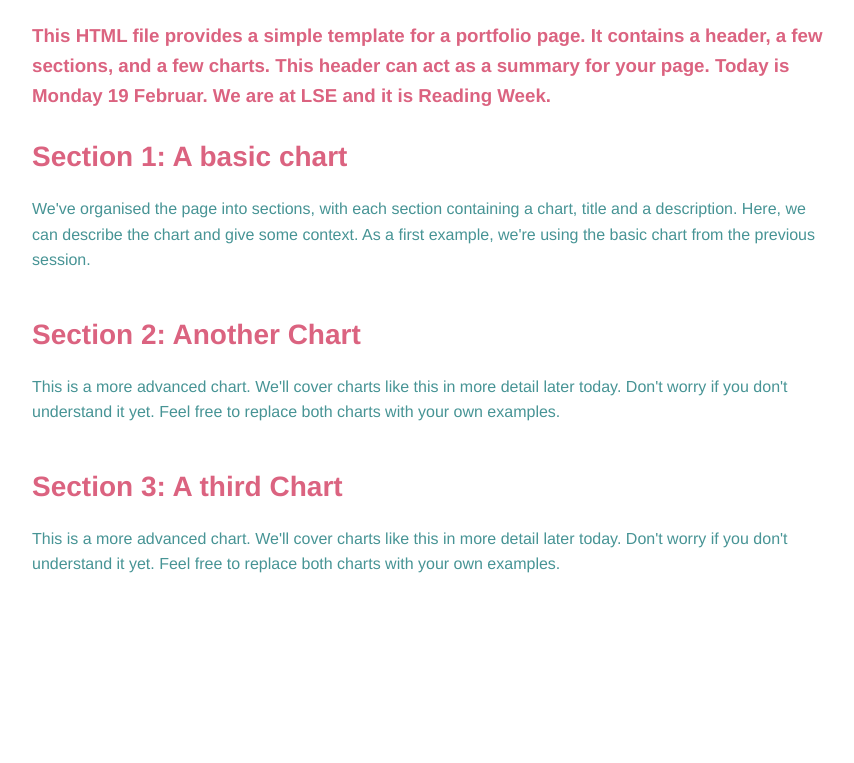
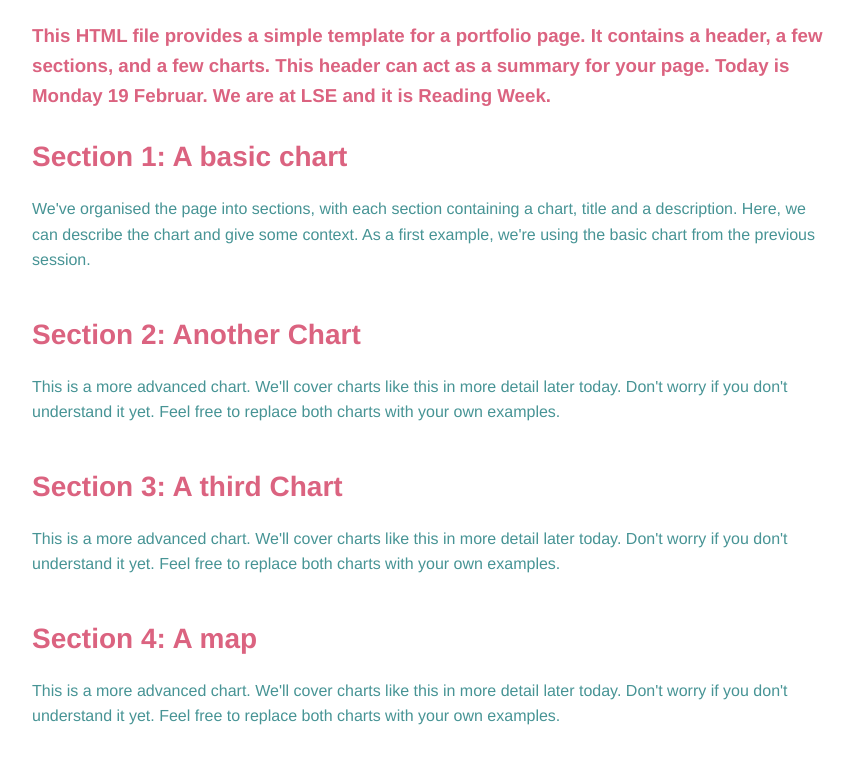
Before and after one commit to camilasaldivia/camilasaldivia.github.io, a plain HTML site: page index.html in a window 1280 px wide. Shown: the part 189-952 px from the top of the page, without its empty margins (208-1062 px from the left). Before the commit the page ends 806 px from the top, so only its background shows below. Drawn offline with Linux system fonts and the light colour scheme; a script that the page names is missing.

Commit message:
index.html

```diff
--- a/index.html
+++ b/index.html
@@ -85,6 +85,17 @@
         <figure id="figure_3"></figure> <!-- we give it an id so we can put a vega-lite graph here with VegaEmbed -->
     </section>
 
+    <section>
+        <div class="chart-description"> <!-- we are grouping the title and description together so we can style them together -->
+            <h2>Section 4: A map</h2>
+            <p> <!-- This is a paragraph, it's the main way to display text on a web page -->
+                This is a more advanced chart. We'll cover charts like this in more detail later today. Don't worry if you don't understand it yet.
+                Feel free to replace both charts with your own examples.
+            </p>
+        </div>
+        <figure id="figure_4"></figure> <!-- we give it an id so we can put a vega-lite graph here with VegaEmbed -->
+    </section>
+
 
     <!-- Do you want to add more sections? -->
         <!-- Try copying pasting the section above -->
@@ -99,10 +110,12 @@
         var figure_1_spec = "basic_chart_example.json"; // We're storing the URL of the graph we want to display in a variable
         var figure_2_spec = "https://raw.githubusercontent.com/EconomicsObservatory/courses/main/2/advanced_chart_example.json";
         var figure_3_spec = "secondChart.json";
+        var figure_4_spec = "example_advanced3.json";
 
         vegaEmbed('#figure_1', figure_1_spec) // We're using the vegaEmbed function to put a graph in the element with id figure_1
         vegaEmbed('#figure_2', figure_2_spec)
         vegaEmbed('#figure_3', figure_3_spec)
+        vegaEmbed('#figure_4', figure_4_spec)
 
         // Do you want to add more graphs?
         // try defining a new variable for figure_3_spec, adding VegaEmbed for figure_3, and adding a new section in the HTML
```
